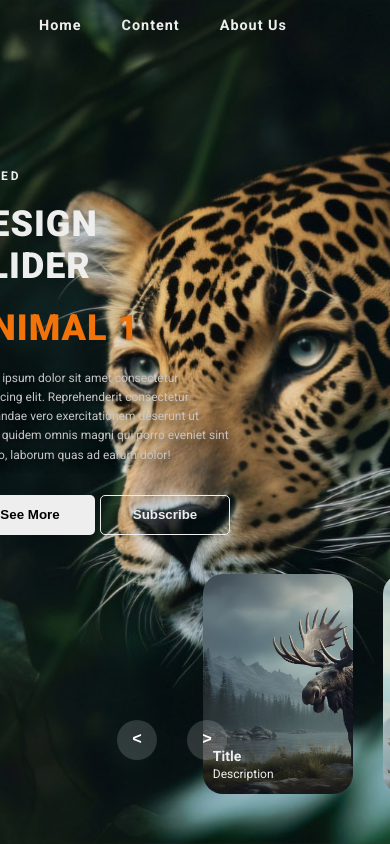
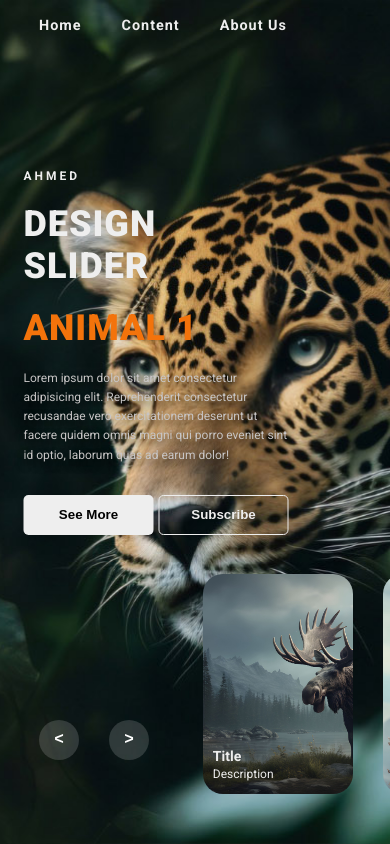
Before and after one commit to Mrabureem/slider, a plain HTML site: page index.html in a window 390 px wide. Drawn offline with Linux system fonts and the light colour scheme.

Commit message:
fix arrow and content resposive

```diff
--- a/style.css
+++ b/style.css
@@ -158,6 +158,14 @@ header nav a {
 .arrows button:hover {
   background-color: #eee;
   color: #000;
+}
+@media (max-width: 672px) {
+  .carousel .list .item .content {
+    padding-right: 0;
+  }
+  .arrows {
+    left: 10%;
+  }
 }
 /* animation */
 .carousel.next .list .item:nth-child(1) .author,
```
